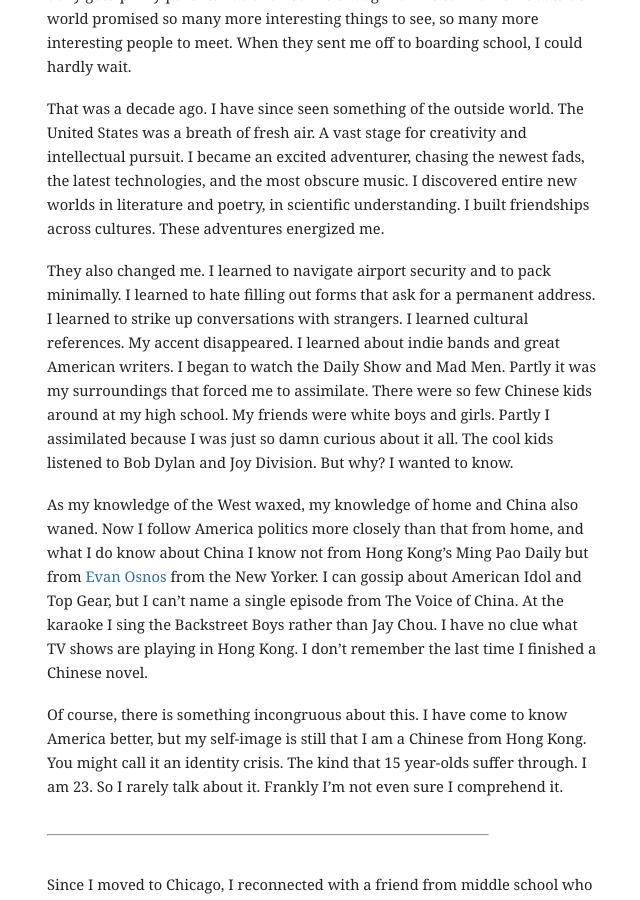
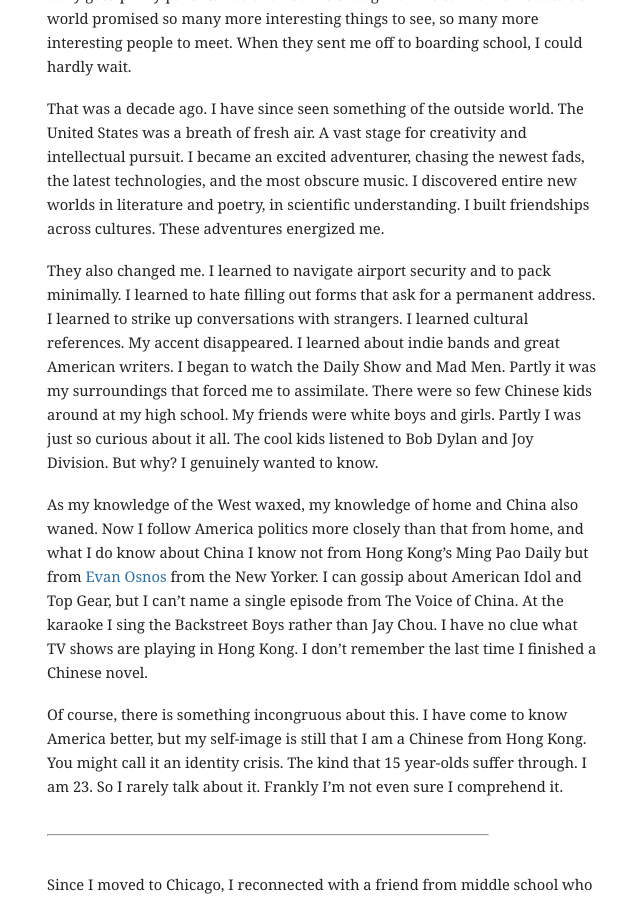
Before and after one commit to mbwong/mbwong.github.com, a Jekyll site: the page built from _posts/2013-07-14-home.md, in a window 1280 px wide and 900 px high, scrolled down 944 px. Shown: the whole window, without its empty margins (303-943 px from the left). Built offline with Jekyll 4.4.1, drawn with Linux system fonts in a browser that asks for light colours.

Commit message:
Update 2013-07-14-home.md

```diff
--- a/_posts/2013-07-14-home.md
+++ b/_posts/2013-07-14-home.md
@@ -22,7 +22,7 @@
 
 That was a decade ago. I have since seen something of the outside world. The United States was a breath of fresh air. A vast stage for creativity and intellectual pursuit. I became an excited adventurer, chasing the newest fads, the latest technologies, and the most obscure music. I discovered entire new worlds in literature and poetry, in scientific understanding. I built friendships across cultures. These adventures energized me.
 
-They also changed me. I learned to navigate airport security and to pack minimally. I learned to hate filling out forms that ask for a permanent address. I learned to strike up conversations with strangers. I learned cultural references. My accent disappeared. I learned about indie bands and great American writers. I began to watch the Daily Show and Mad Men. Partly it was my surroundings that forced me to assimilate. There were so few Chinese kids around at my high school. My friends were white boys and girls. Partly I assimilated because I was just so damn curious about it all. The cool kids listened to Bob Dylan and Joy Division. But why? I wanted to know.
+They also changed me. I learned to navigate airport security and to pack minimally. I learned to hate filling out forms that ask for a permanent address. I learned to strike up conversations with strangers. I learned cultural references. My accent disappeared. I learned about indie bands and great American writers. I began to watch the Daily Show and Mad Men. Partly it was my surroundings that forced me to assimilate. There were so few Chinese kids around at my high school. My friends were white boys and girls. Partly I was just so curious about it all. The cool kids listened to Bob Dylan and Joy Division. But why? I genuinely wanted to know.
 
 As my knowledge of the West waxed, my knowledge of home and China also waned. Now I follow America politics more closely than that from home, and what I do know about China I know not from Hong Kong's Ming Pao Daily but from [Evan Osnos][osnos] from the New Yorker. I can gossip about American Idol and Top Gear, but I can't name a single episode from The Voice of China. At the karaoke I sing the Backstreet Boys rather than Jay Chou. I have no clue what TV shows are playing in Hong Kong. I don't remember the last time I finished a Chinese novel.
 
```
